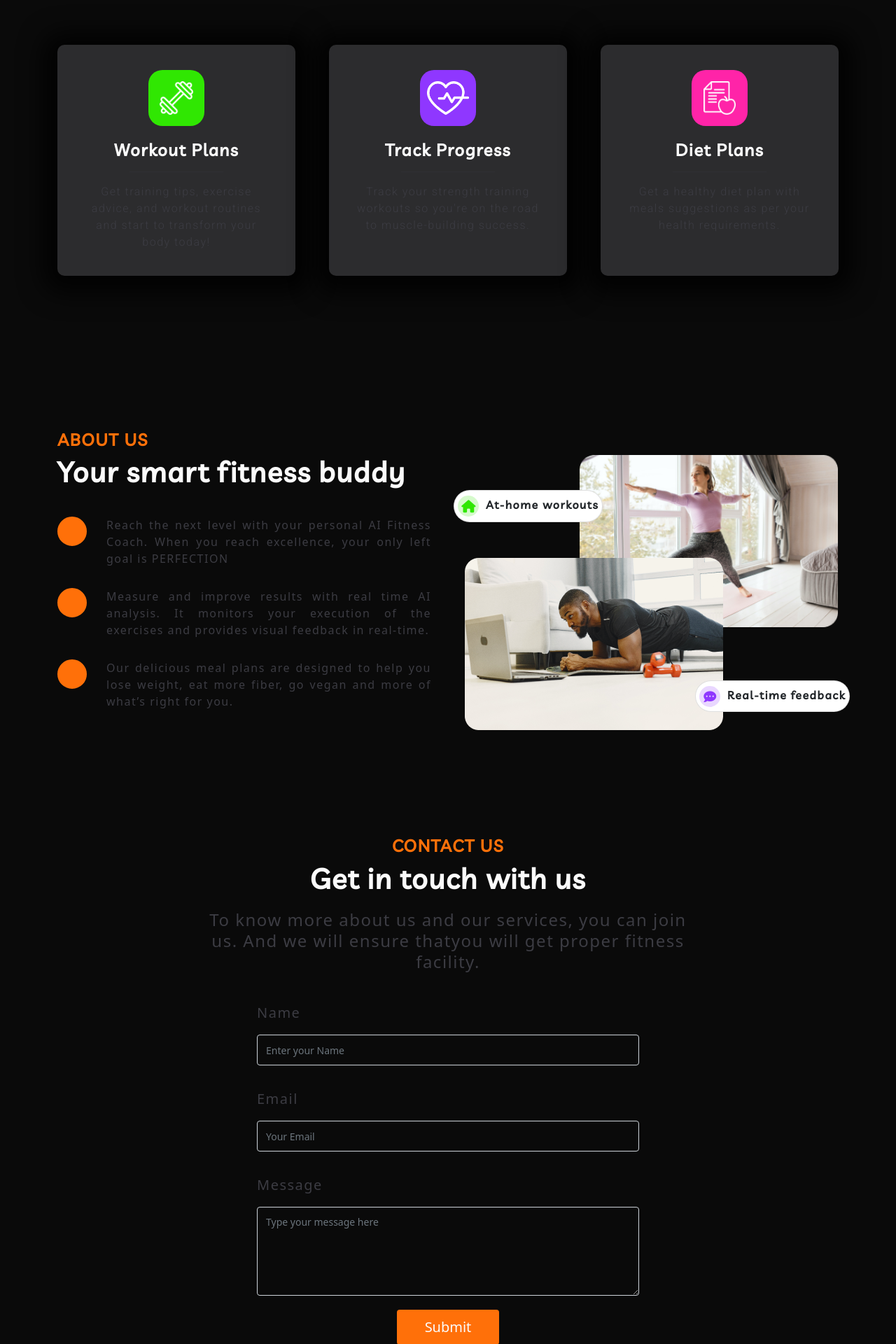
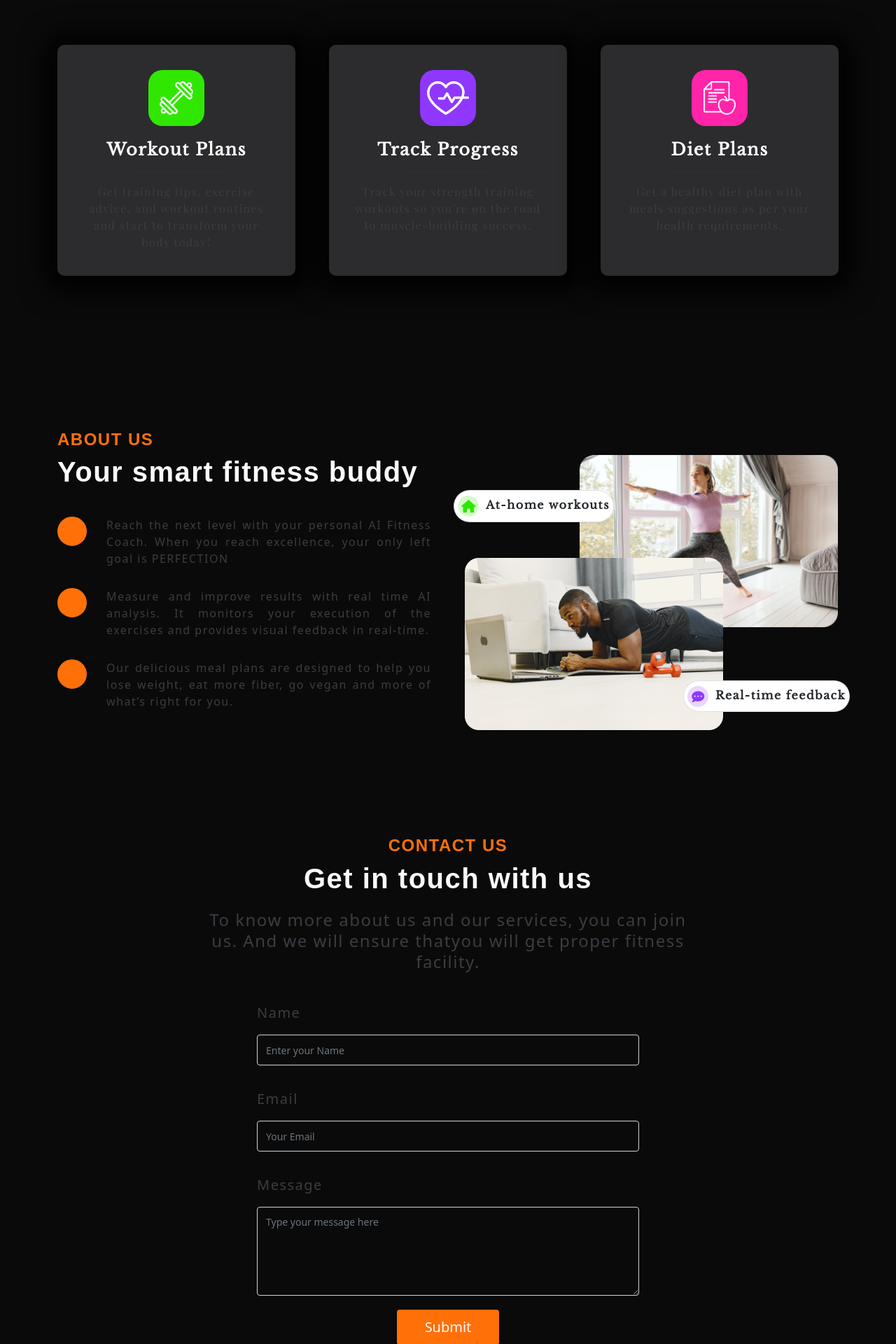
Before and after one commit to sneha2909/prohealth, a Django app: page / in a window 1280 px wide. Shown: the part 639-2559 px from the top of the page at 70% size. Run offline with Django 3.2, Linux system fonts and the light colour scheme; some libraries are stand-ins or nearby versions.

Commit message:
homepage modified

```diff
--- a/webapp/static/webapp/css/style.css
+++ b/webapp/static/webapp/css/style.css
@@ -1,7 +1,7 @@
 
 /*=================== fonts ====================*/
-@import url('https://fonts.googleapis.com/css2?family=Livvic:wght@500&display=swap');
-@import url('https://fonts.googleapis.com/css2?family=Roboto:wght@300&display=swap');
+@import url('https://fonts.googleapis.com/css2?family=Libre+Baskerville&display=swap');
+@import url('https://fonts.googleapis.com/css2?family=Playfair+Display&display=swap');
 ul,li,ol {
 	margin: 0px;
 	padding: 0px ;
@@ -37,7 +37,7 @@
 h4,
 h5,
 h6 {
-  font-family: 'Livvic', sans-serif;
+  font-family: 'Libre Baskerville', serif;
 	font-weight: bold;
 }
 
@@ -166,7 +166,7 @@
   margin-bottom: 50px;
   font-size: 24px;
   line-height: 32px;
-  font-family: 'Roboto', sans-serif;
+  font-family: 'Playfair Display', serif;
 
 }
 .banner_btn {
@@ -241,7 +241,7 @@
   font-size: 16px;
   color: #3C3C43;
   margin-bottom: 0;
-  font-family: 'Roboto', sans-serif;
+  font-family: 'Playfair Display', serif;
 }
 /*--------------------------------------------------------------
 # About Us
```
